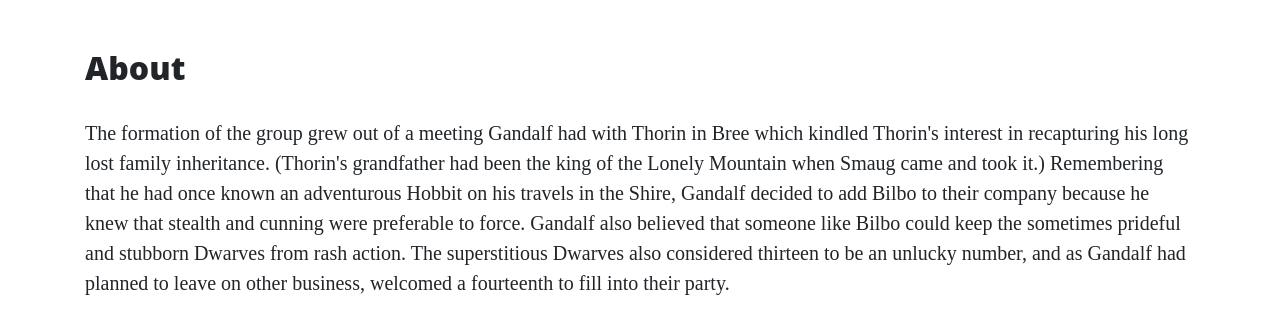
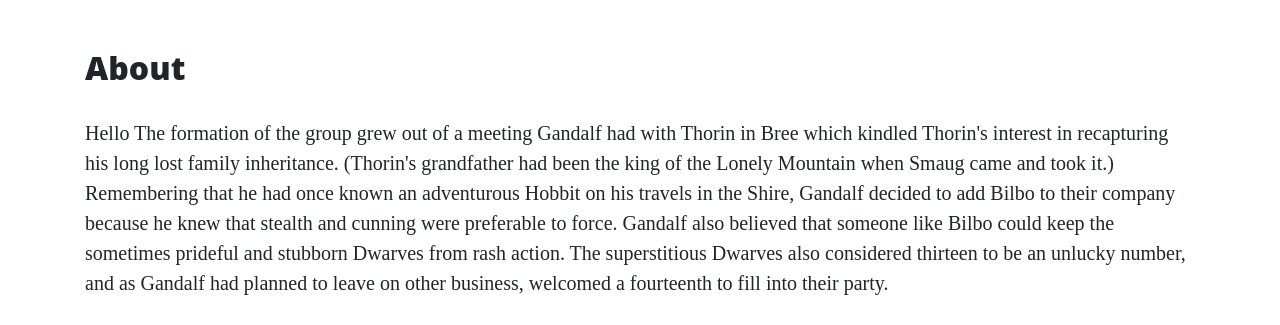
Before and after one commit to MartsyniukOlena/flask-tutorials, a Flask app: page /about in a window 1280 px wide. Shown: the part 629-954 px from the top of the page. Run offline with Flask 3, Linux system fonts and the light colour scheme; some libraries are stand-ins or nearby versions.

Commit message:
Edit text

```diff
--- a/templates/about.html
+++ b/templates/about.html
@@ -3,6 +3,7 @@
 
     <h2>{{ page_title }}</h2>
     <p>
+        Hello
         The formation of the group grew out of a meeting Gandalf had with Thorin in Bree which kindled Thorin's interest in
 		recapturing his long lost family inheritance. (Thorin's grandfather had been the king of the Lonely Mountain when
 		Smaug came and took it.) Remembering that he had once known an adventurous Hobbit on his travels in the Shire,
```
